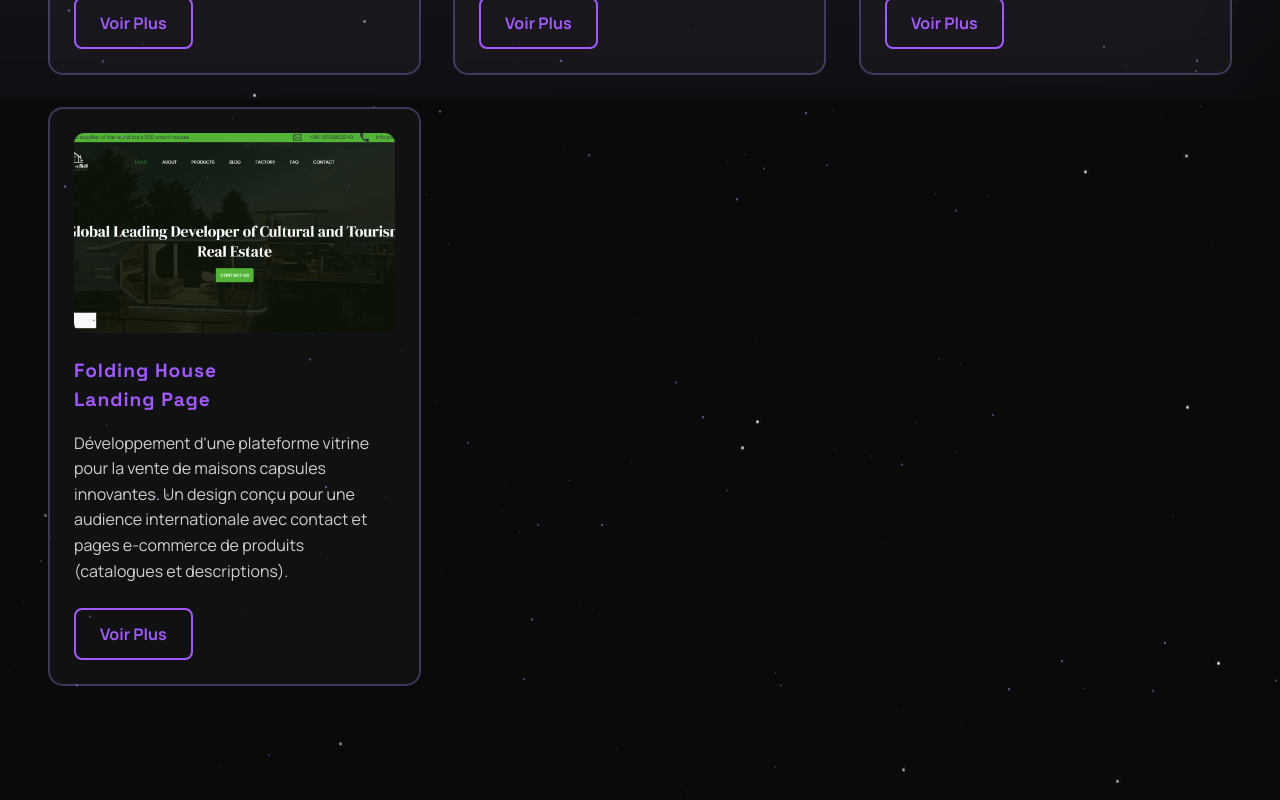
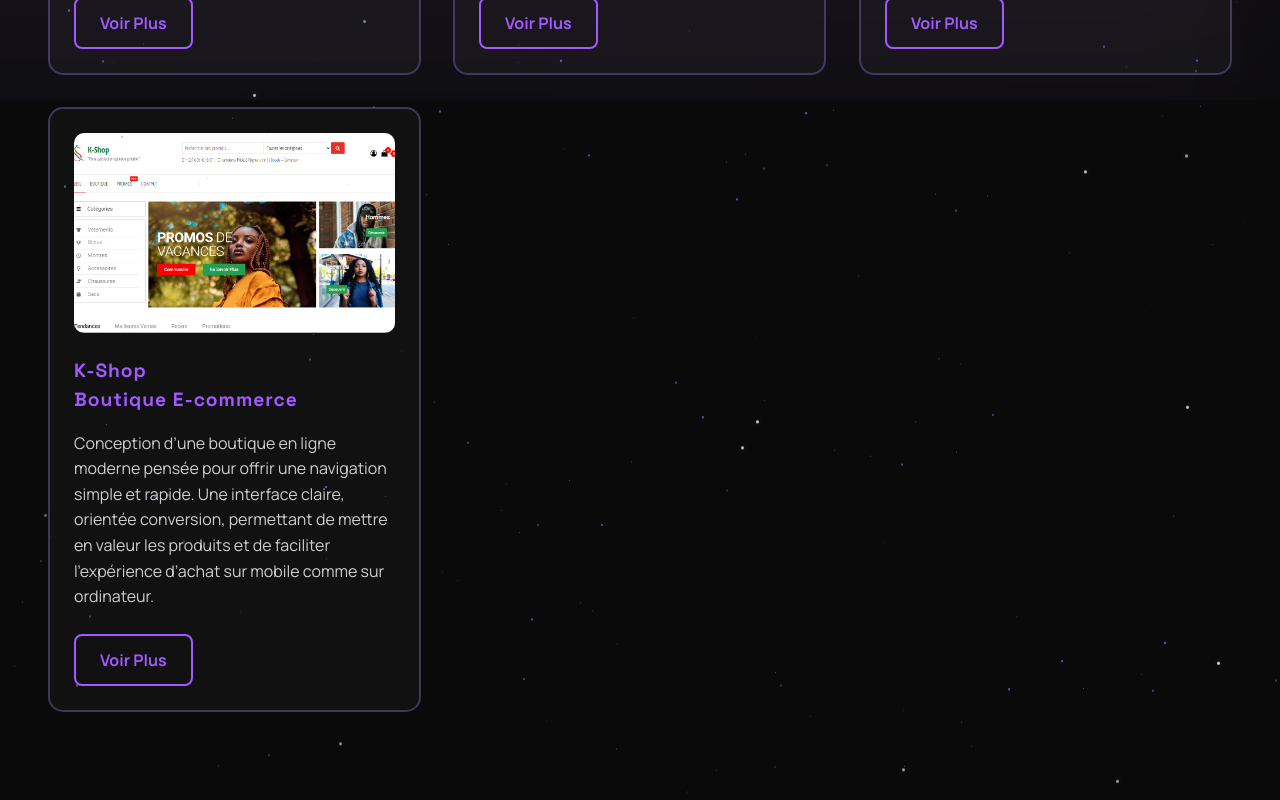
Before and after one commit to blueskyfix/portfolio-nhb_nextjs, a Next.js app: page /projects in a window 1280 px wide. Shown: the part 700-1500 px from the top of the page. Before the commit the page ends 1474 px from the top, so only its background shows below. Built offline with nearby package versions, Linux system fonts and the light colour scheme.

Commit message:
k-shop uploaded

```diff
--- a/app/data/projects.ts
+++ b/app/data/projects.ts
@@ -42,11 +42,11 @@
   },
   {
     id: 4,
-    image: '/assets/Images/folding-house.png',
-    alt: 'Site vitrine Folding House',
-    title: 'Folding House\nLanding Page',
-    description:"Développement d'une plateforme vitrine pour la vente de maisons capsules innovantes. Un design conçu pour une audience internationale avec contact et pages e-commerce de produits (catalogues et descriptions).",
-    link: 'https://foldinghouse.site',
+    image: '/assets/Images/k-shop.png',
+    alt: 'Boutique E-commerce K-shop',
+    title: 'K-Shop \n Boutique E-commerce',
+    description:"Conception d’une boutique en ligne moderne pensée pour offrir une navigation simple et rapide. Une interface claire, orientée conversion, permettant de mettre en valeur les produits et de faciliter l’expérience d’achat sur mobile comme sur ordinateur.",
+    link: 'https://k-shop.gt.tc',
   },
 ];
 
```
Also changed, not shown: public/assets/Images/k-shop.png (added).
